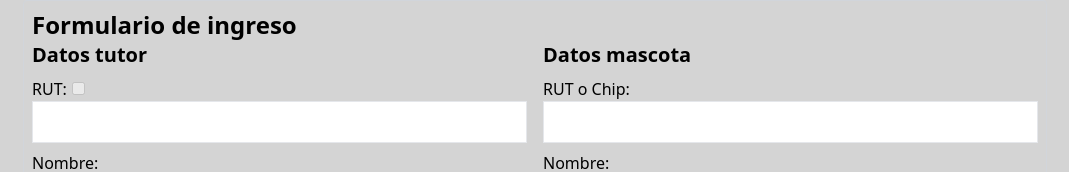
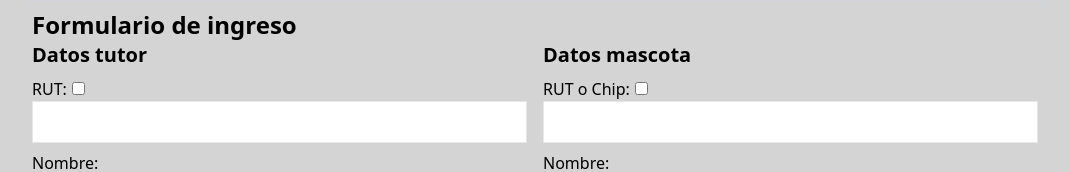
Before and after one commit to waflex/Ficha-Vet, a React (Vite) app in the folder client/: page / in a window 1280 px wide. Shown: the top 172 px of the page, without its empty margins (105-1174 px from the left). Built offline with nearby package versions, Linux system fonts and the light colour scheme.

Commit message:
activacion chbx
Se deja disabled como true la funcionalidad del checkbox

```diff
--- a/client/src/pages/IngresoPage.jsx
+++ b/client/src/pages/IngresoPage.jsx
@@ -22,7 +22,7 @@ function IngresoPage() {
           <label htmlFor="RUT">RUT:</label>
           <input type="checkbox"
           {...register("existenciaTutor")}
-          defaultChecked={false} disabled className="mr-2"></input>
+          defaultChecked={false} className="mr-2"></input>
           <input type="number" {...register("rut", { required: true })} className="w-full border p-2 mb-2" />
 
           <label htmlFor="nombreTutor">Nombre:</label>
@@ -42,6 +42,9 @@ function IngresoPage() {
           <h2 className="text-xl font-bold mb-2">Datos mascota</h2>
 
           <label htmlFor="rutChip">RUT o Chip:</label>
+          <input type="checkbox"
+          {...register("existenciaMascota")}
+          defaultChecked={false} className="mr-2"></input>
           <input type="number" {...register("rutChip", { required: true })} className="w-full border p-2 mb-2" />
 
           <label htmlFor="nombreMascota">Nombre:</label>
```
